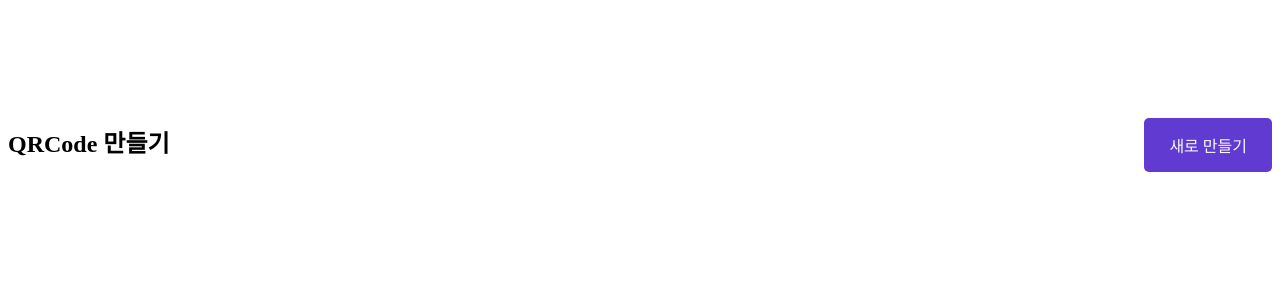
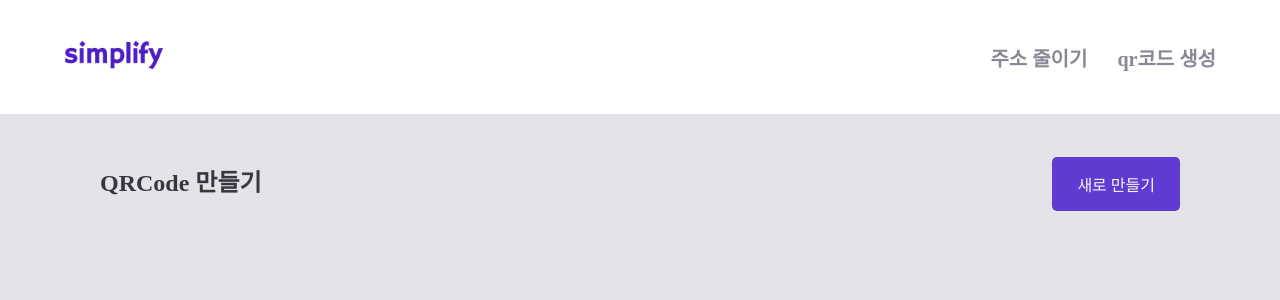
Before and after one commit to yohan11/simplify-url, a Next.js app: page /qrcodes in a window 1280 px wide. Shown: the top 300 px of the page. Built offline with nearby package versions, Linux system fonts and the light colour scheme.

Commit message:
feat: 헤더 추가

```diff
--- /dev/null
+++ b/components/Header.js
@@ -0,0 +1,24 @@
+import React from "react";
+import styles from "./Header.module.css";
+import Image from "next/image";
+import Link from "next/link";
+
+const Header = () => {
+  return (
+    <div className={styles.container}>
+      <Link href="/">
+        <Image src="/logo.png" alt="logo" width={100} height={100} />
+      </Link>
+      <div className={styles.menus}>
+        <Link href="/short-links">
+          <div className={styles.menu}>주소 줄이기</div>
+        </Link>
+        <Link href="/qrcodes">
+          <div className={styles.menu}>qr코드 생성</div>
+        </Link>
+      </div>
+    </div>
+  );
+};
+
+export default Header;
--- /dev/null
+++ b/components/Header.module.css
@@ -0,0 +1,32 @@
+.container {
+  display: flex;
+  justify-content: space-between;
+  align-items: center;
+
+  padding: 5px 5%;
+  background-color: white;
+
+  position: fixed;
+  top: 0;
+  left: 0;
+  right: 0;
+
+}
+
+.menus {
+  display: flex;
+  gap: 30px;
+
+  font-size: 20px;
+  font-weight: 600;
+  color: #696868;
+}
+
+.menu {
+  cursor: pointer;
+
+}
+
+.menu:hover {
+  color: #9375ef;
+}
--- a/pages/_app.js
+++ b/pages/_app.js
@@ -1,3 +1,10 @@
+import Header from "@/components/Header";
+import '@/styles/global.css'
+
 export default function App({ Component, pageProps }) {
-  return <Component {...pageProps} />;
+  return (
+    <>
+      <Header />
+      <Component {...pageProps} />
+  </>);
 }
--- a/styles/Home.module.css
+++ b/styles/Home.module.css
@@ -1,9 +1,9 @@
 .home {
-  width: 100%;
+  width: 90%;
   max-width: 750px;
   text-align: center;
   position: absolute;
-  top: 50%;
+  top: 60%;
   left: 50%;
   transform: translate(-50%, -50%);
 }
--- a/styles/QRCodeCreatePage.module.css
+++ b/styles/QRCodeCreatePage.module.css
@@ -1,5 +1,5 @@
 .page {
-  margin: 100px 0;
+  margin: 150px 100px;
 }
 
 .title {
--- a/styles/QRCodeEditPage.module.css
+++ b/styles/QRCodeEditPage.module.css
@@ -1,5 +1,5 @@
 .page {
-  margin: 100px 0;
+  margin: 150px 100px;
 }
 
 .title {
--- a/styles/QRCodeListPage.module.css
+++ b/styles/QRCodeListPage.module.css
@@ -1,5 +1,5 @@
 .page {
-  margin: 111px 0;
+  margin: 150px 100px;
 }
 
 .header {
--- a/styles/ShortLinkCreatePage.module.css
+++ b/styles/ShortLinkCreatePage.module.css
@@ -1,5 +1,5 @@
 .page {
-  margin: 100px 0;
+  margin: 150px 100px;
 }
 
 .title {
--- a/styles/ShortLinkEditPage.module.css
+++ b/styles/ShortLinkEditPage.module.css
@@ -1,5 +1,5 @@
 .page {
-  margin: 100px 0;
+  margin: 150px 100px;
 }
 
 .title {
--- a/styles/ShortLinkListPage.module.css
+++ b/styles/ShortLinkListPage.module.css
@@ -1,5 +1,5 @@
 .page {
-  margin: 111px 0;
+  margin: 150px 100px;
 }
 
 .header {
--- a/styles/global.css
+++ b/styles/global.css
@@ -3,3 +3,8 @@ body {
   color: #383640;
   margin: 0;
 }
+
+a {
+  text-decoration: none;
+  color: #8a8797;
+}
```
Also changed, not shown: public/logo.png (added), public/logo.svg.
